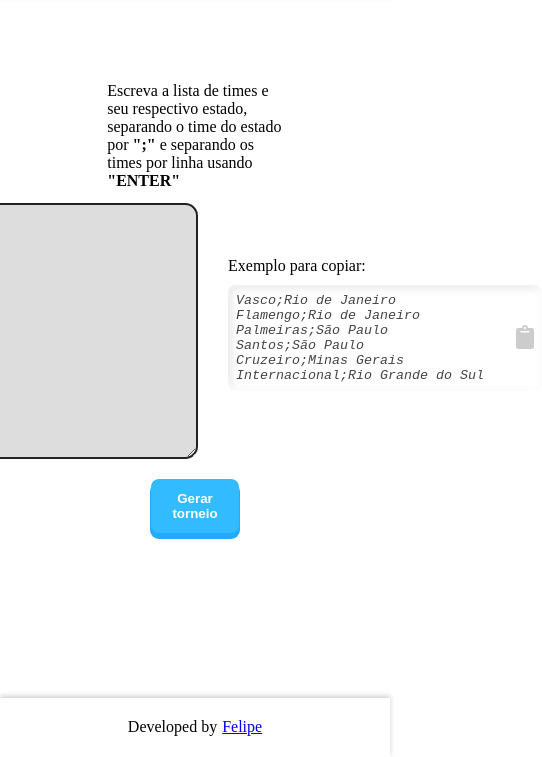
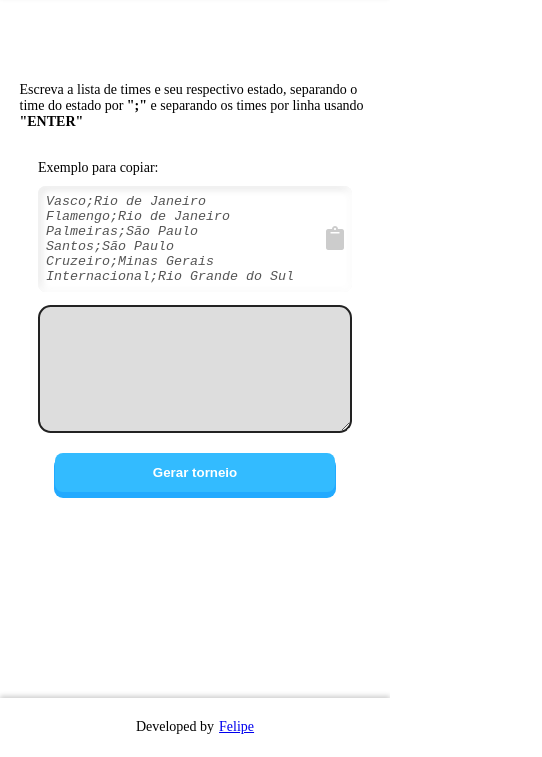
Before and after one commit to felipedev1/soccer-tournament, a plain HTML site: page index.html in a window 390 px wide. Shown: the part 87-844 px from the top of the page, 542 px wide, since content can reach past the window. Drawn offline with Linux system fonts and the light colour scheme.

Commit message:
responsive

```diff
--- a/index.html
+++ b/index.html
@@ -22,7 +22,7 @@
           time do estado por <b>";"</b> e separando os times por linha usando <b>"ENTER"</b>
         </label>
         <div class="fields-block">
-          <textarea id="team-list" autofocus></textarea>
+          <textarea id="team-list" required autofocus></textarea>
           <div class="example-block">
             <label for="team-list-example">Exemplo para copiar:</label>
             <div class="example">
--- a/styles.css
+++ b/styles.css
@@ -61,7 +61,6 @@ li {
 
 #team-list-form .fields-block {
   display: flex;
-  /* flex-direction: column; */
   align-items: center;
 }
 
@@ -82,8 +81,8 @@ li {
     inset 2px 2px 8px rgba(0, 0, 0, 0.15);
 }
 
-#team-list-form .fields-block #team-list-example {
-  color: #444;
+#team-list-form .fields-block textarea#team-list-example {
+  color: #555;
   background: transparent;
   resize: none;
   overflow: hidden;
@@ -122,7 +121,7 @@ li {
   background-color: #3bf;
   color: white;
   font-weight: bold;
-  width: 50%;
+  width: 280px;
   padding: 12px;
   border-radius: 8px;
   border: none;
@@ -172,6 +171,7 @@ li {
   outline: none;
   font-size: 20px;
   padding: 3px;
+  -webkit-tap-highlight-color: transparent;
 }
 
 #rounds .rounds-header button i {
@@ -213,7 +213,7 @@ li {
 }
 
 #rounds .match {
-  min-width: 300px;
+  min-width: 280px;
   text-align: center;
   padding: 8px;
   border-bottom: 1px solid #ddd;
@@ -319,7 +319,7 @@ button#restart {
   background-color: #3bf;
   color: white;
   font-weight: bold;
-  width: 300px;
+  width: 280px;
   padding: 12px;
   margin-top: 40px;
   border: none;
@@ -356,3 +356,48 @@ button#restart:active {
     margin-top: 10vh;
   }
 }
+
+@media (max-width: 450px) {
+  body {
+    font-size: 14px;
+  }
+
+  .page-header h1 {
+    font-size: 24px;
+  }
+
+  #team-list-form {
+    width: 100%;
+    align-items: center;
+  }
+
+  #team-list-form .fields-block .example-block {
+    margin-left: 0;
+    margin-top: 30px;
+  }
+
+  .fields-block {
+    flex-direction: column-reverse;
+    align-items: center;
+  }
+
+  #team-list-form .fields-block textarea#team-list {
+    width: 100%;
+  }
+
+  #rounds .match-result strong {
+    font-size: 18px;
+  }
+
+  #leaderBoard table td,
+  #leaderBoard table th {
+    padding: 7px 8px;
+  }
+
+}
+
+@media(max-width: 350px) {
+  #rounds .match-result .versus {
+    margin: 5px 5px 0;
+  }
+}
```
